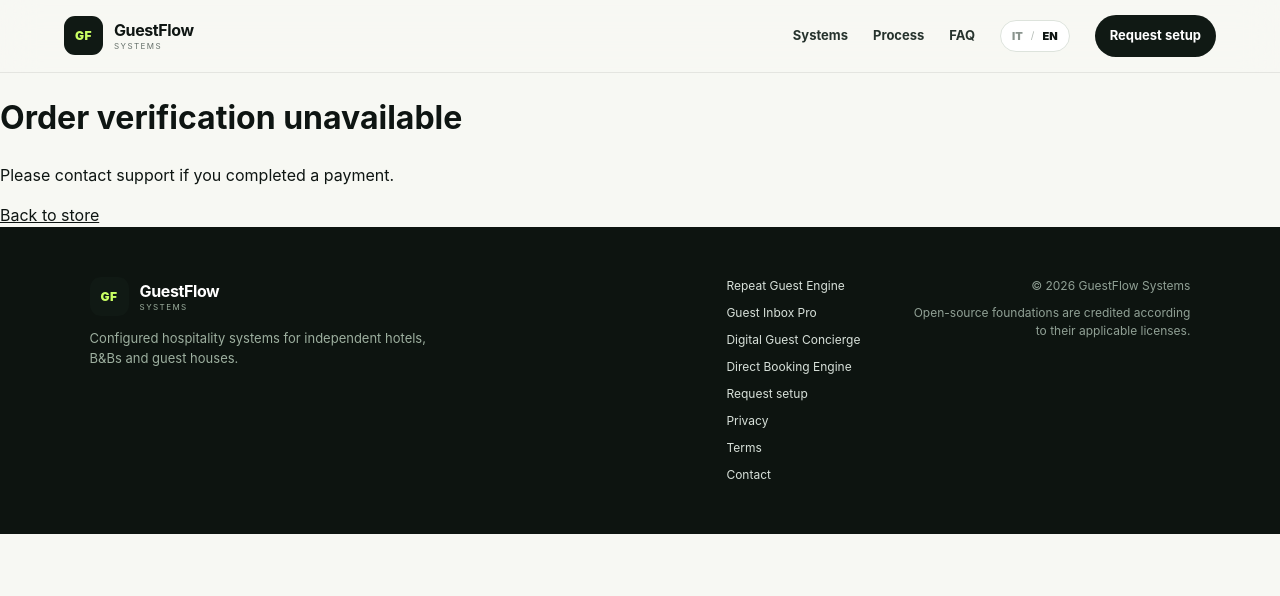
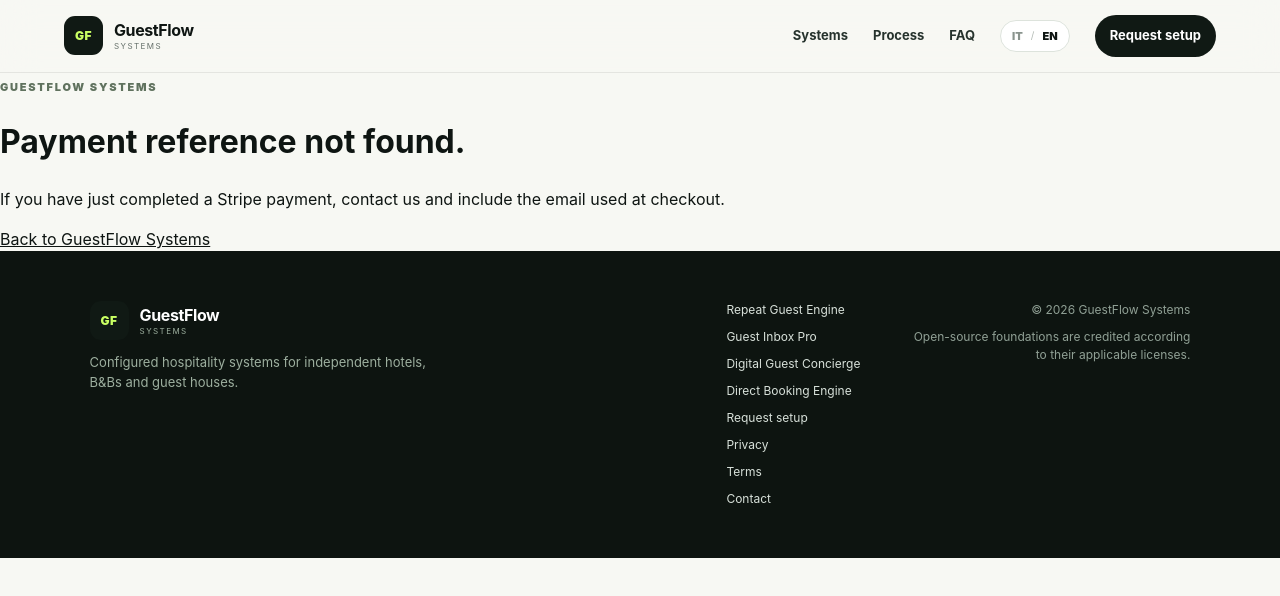
Before and after one commit to vincenzoproto/DigitalGrowthKits, a Next.js app: page /success in a window 1280 px wide. Shown: the top 596 px of the page. Built offline with nearby package versions, Linux system fonts and the light colour scheme; no server answers.

Commit message:
Make GuestFlow payment success page work with Stripe Payment Links

```diff
--- a/app/success/page.tsx
+++ b/app/success/page.tsx
@@ -1,31 +1,31 @@
 import Link from "next/link";
-import Stripe from "stripe";
-import { getProduct } from "@/lib/products";
 
 export default async function SuccessPage({ searchParams }: { searchParams: Promise<{ session_id?: string }> }) {
   const params = await searchParams;
   const sessionId = params.session_id;
-  const secretKey = process.env.STRIPE_SECRET_KEY;
 
-  if (!sessionId || !secretKey) {
-    return <main className="success-shell"><div className="success-card"><h1>Order verification unavailable</h1><p>Please contact support if you completed a payment.</p><Link href="/">Back to store</Link></div></main>;
+  if (!sessionId) {
+    return (
+      <main className="success-shell">
+        <div className="success-card">
+          <span className="eyebrow">GuestFlow Systems</span>
+          <h1>Payment reference not found.</h1>
+          <p>If you have just completed a Stripe payment, contact us and include the email used at checkout.</p>
+          <Link href="/">Back to GuestFlow Systems</Link>
+        </div>
+      </main>
+    );
   }
-
-  const stripe = new Stripe(secretKey);
-  const session = await stripe.checkout.sessions.retrieve(sessionId);
-  const product = session.metadata?.productId ? getProduct(session.metadata.productId) : undefined;
-  const downloadUrl = product ? process.env[product.downloadEnvKey] : undefined;
-  const paid = session.payment_status === "paid";
 
   return (
     <main className="success-shell">
       <div className="success-card">
-        <span className="eyebrow">Payment verification</span>
-        <h1>{paid ? "Your kit is ready." : "Payment is still processing."}</h1>
-        <p>{product ? product.title : "DigitalGrowthKits order"}</p>
-        {paid && downloadUrl ? <a className="download-button" href={downloadUrl} rel="nofollow">Download your files</a> : null}
-        {paid && !downloadUrl ? <p className="notice">Payment confirmed. The protected delivery link still needs to be configured by the store owner.</p> : null}
-        <Link href="/">Back to DigitalGrowthKits</Link>
+        <span className="eyebrow">Secure checkout completed</span>
+        <h1>Thank you. Your GuestFlow setup is booked.</h1>
+        <p>Stripe has returned your completed checkout to GuestFlow Systems. We’ll use the checkout details to match the order and contact you for the implementation kickoff.</p>
+        <div className="notice">Keep your Stripe receipt for your records. No guest database, password or operational credential should be sent before the implementation scope is confirmed.</div>
+        <Link className="primary" href="/request-setup">Send implementation context</Link>
+        <Link href="/">Back to GuestFlow Systems</Link>
       </div>
     </main>
   );
```
